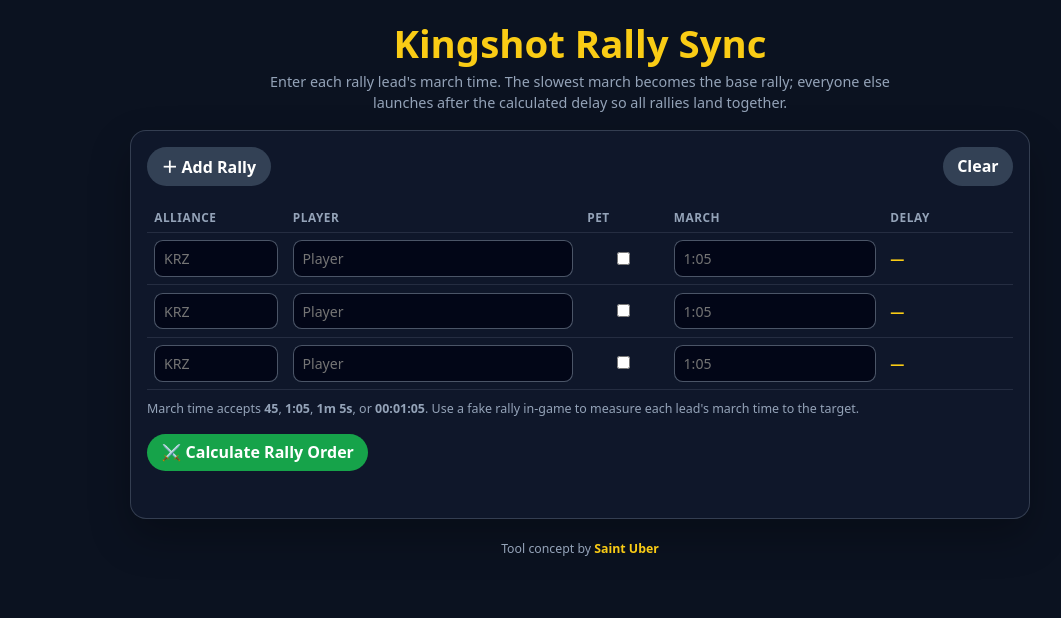
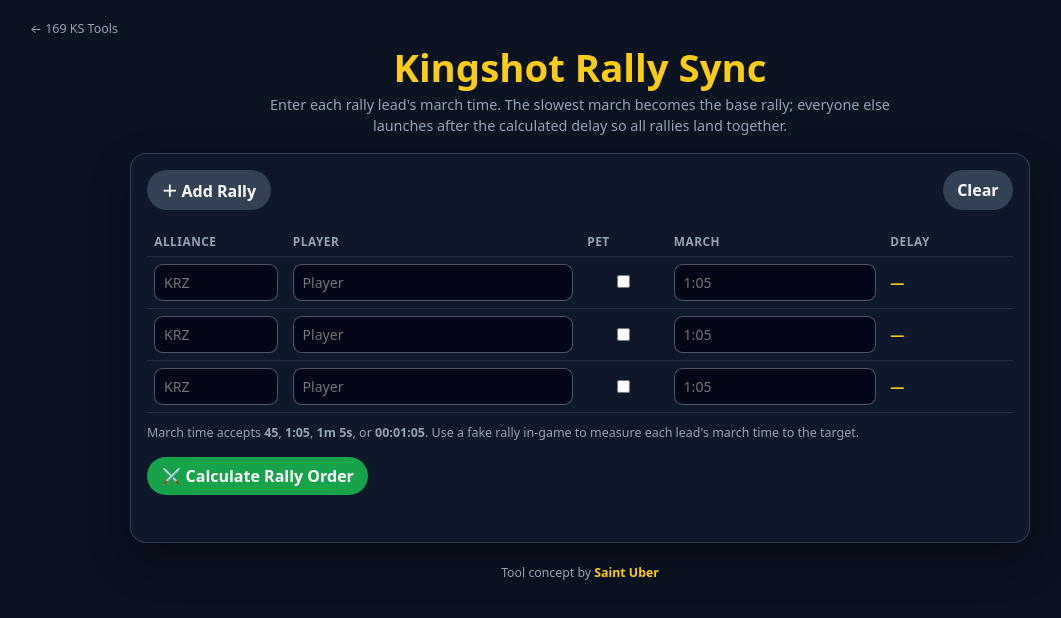
Before and after one commit to kingshot169/kingshot169.github.io, a plain HTML site: page rally/index.html in a window 1280 px wide. Shown: the whole page, without its empty margins (60-1121 px from the left). Drawn offline with Linux system fonts and the light colour scheme.

Commit message:
Update index.html

```diff
--- a/rally/index.html
+++ b/rally/index.html
@@ -340,6 +340,13 @@
   </style>
 </head>
 <body>
+
+<div style="max-width:1100px;margin:0 auto 8px">
+  <a href="../" style="color:#94a3b8;text-decoration:none;font-size:.78rem">
+    ← 169 KS Tools
+  </a>
+</div>
+
   <main class="app">
     <section class="editor">
       <header>
```
